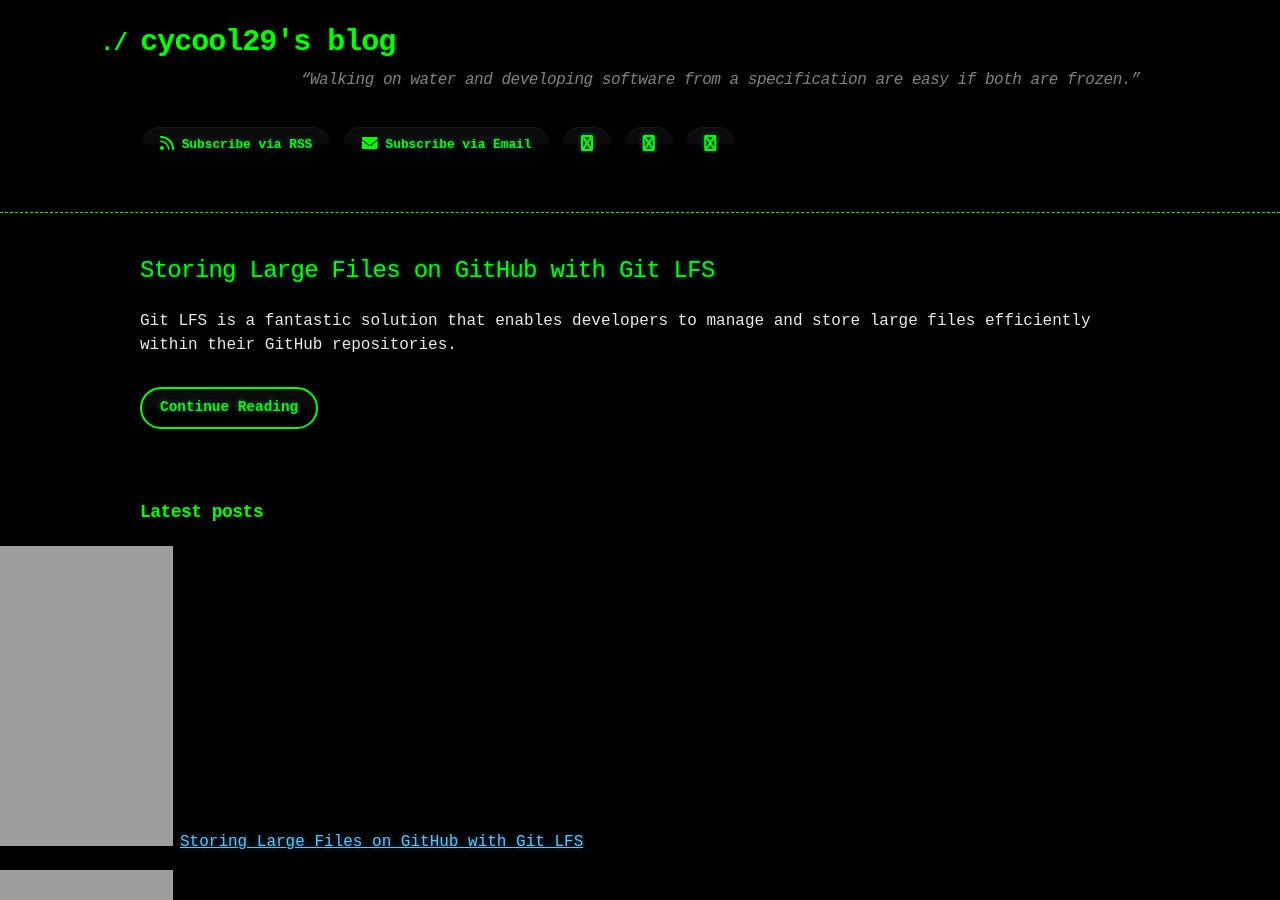
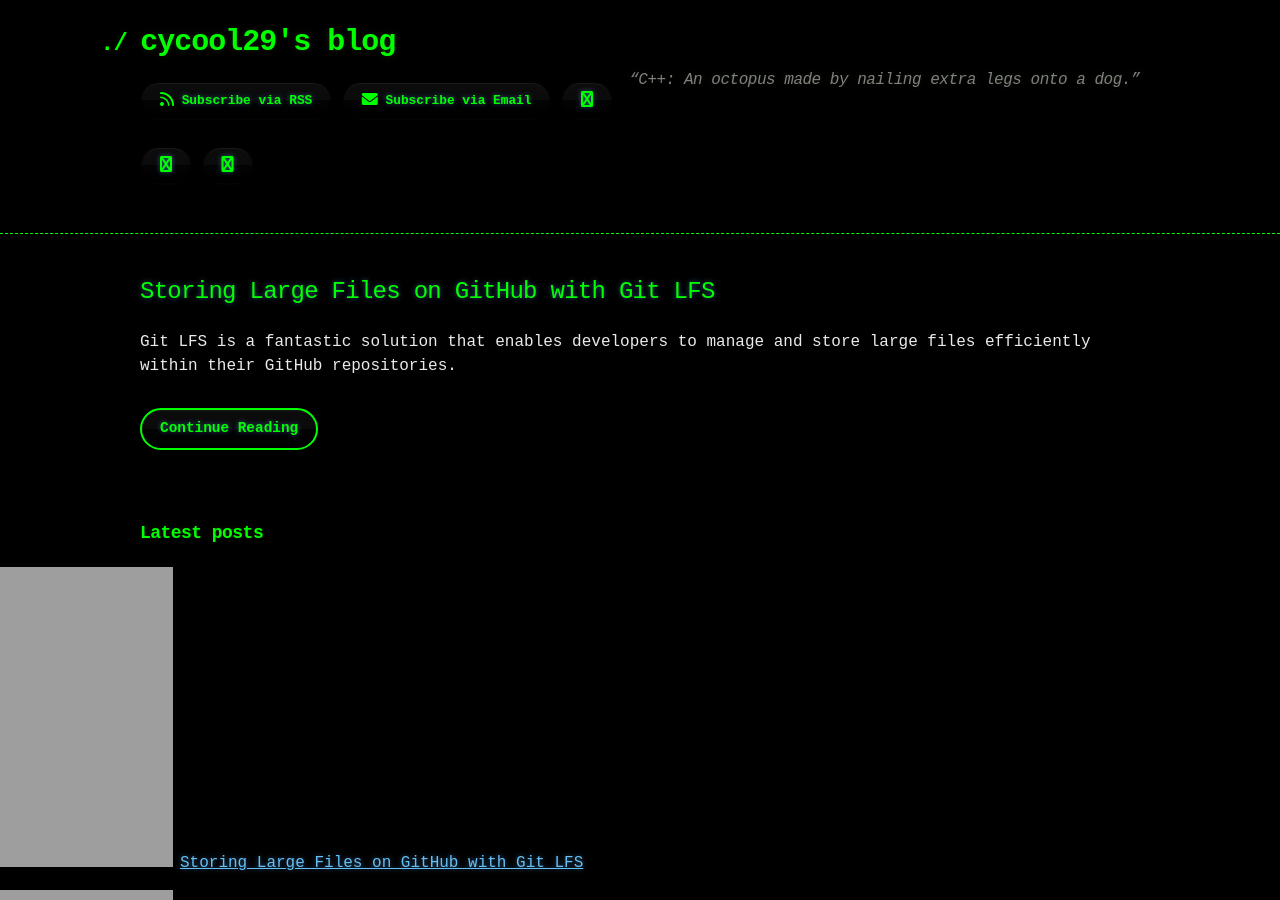
Before and after one commit to cycool29/cycool29.github.io, a Jekyll site: the page built from index.md, in a window 1280 px wide and 900 px high. Built offline with Jekyll 4.4.1, drawn with Linux system fonts in a browser that asks for light colours; a style sheet for code colours, icons or effects is not loaded.

Commit message:
Update quotes

```diff
--- a/_config.yml
+++ b/_config.yml
@@ -1,5 +1,5 @@
 title: cycool29's blog
-description: "“Walking on water and developing software from a specification are easy if both are frozen.” "
+description: "“C++: An octopus made by nailing extra legs onto a dog.” "
 bio: A high school student. Intermediate in Python, Git, Bash. Learning JavaScript. He/Him. "
 author: cycool29
 url: https://cycool29.github.io
```
